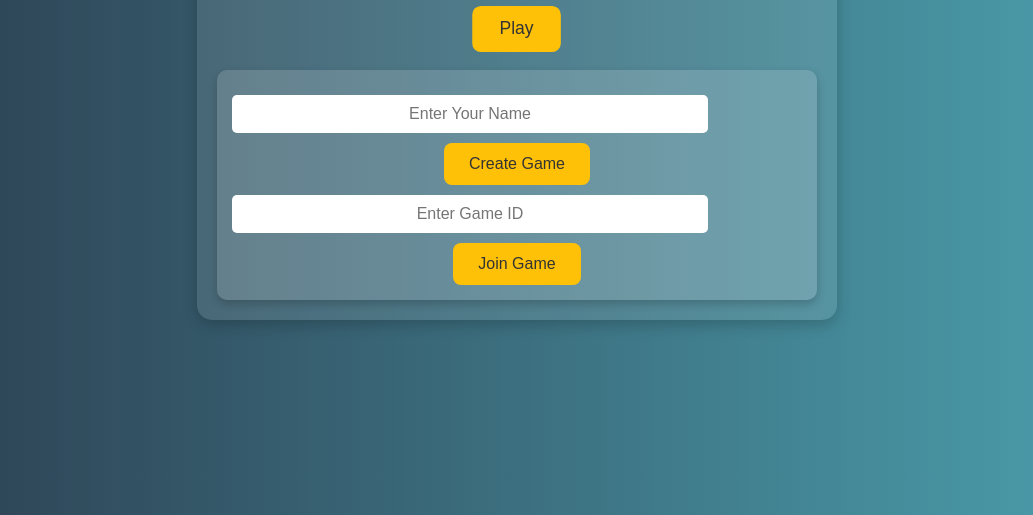
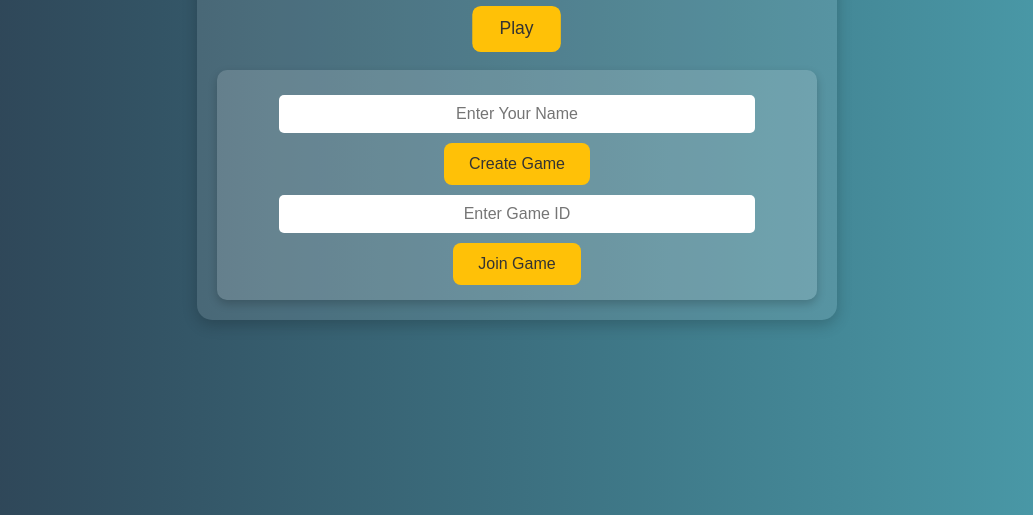
Before and after one commit to infyapp-development/GameServer, a website: page index.html in a window 1280 px wide. Both pictures are taken after a click on the button "Play". Shown: the part 285-800 px from the top of the page, without its empty margins (123-1156 px from the left). Drawn offline with nearby package versions, Linux system fonts and the light colour scheme; no server answers.

Commit message:
css changes

```diff
--- a/script.js
+++ b/script.js
@@ -1,9 +1,10 @@
+// const socket = io('http://localhost:3000');
 const socket = io('https://gameserver-g68k.onrender.com');
 let playerId = null;
 let gameId = null;
 
 document.getElementById('playBtn').addEventListener('click', () => {
-    document.getElementById('gameArea').style.display = 'block';
+    document.getElementById('gameArea').style.display = 'flex';
 });
 
 document.getElementById('createGame').addEventListener('click', () => {
@@ -57,6 +58,7 @@ socket.on('roundResult', ({ systemCard, players, result, round }) => {
     document.getElementById('roundResult').innerText = `System selected: ${systemCard}\n${result}`;
     document.getElementById('scoreBoard').innerText = `${players[0].name}: ${players[0].score} | ${players[1].name}: ${players[1].score}`;
     document.getElementById('roundCount').innerText = `Round: ${round}`;
+    document.querySelectorAll('.cardBtn').forEach(btn => btn.classList.remove('selected'));
 });
 
 socket.on('gameOver', ({ winner }) => {
--- a/server.js
+++ b/server.js
@@ -56,6 +56,7 @@ io.on('connection', (socket) => {
         game.selectedCards[socket.id] = card;
 
         if (Object.keys(game.selectedCards).length === 2) {
+            setTimeout(() => {
             if(game.rounds <= 5){
                 game.rounds++;
             }
@@ -102,6 +103,7 @@ io.on('connection', (socket) => {
                 io.to(gameId).emit('gameOver', {winner: winnerName });
                 delete games[gameId];
             }
+        }, 1000);
         }
     });
 
--- a/style.css
+++ b/style.css
@@ -78,6 +78,9 @@ body {
 /* Game Area */
 .game-area, .game-board {
     background: rgba(255, 255, 255, 0.15);
+    flex-direction: column;
+    justify-content: center;
+    align-items: center;
     padding: 15px;
     border-radius: 10px;
     margin-top: 20px;
```
